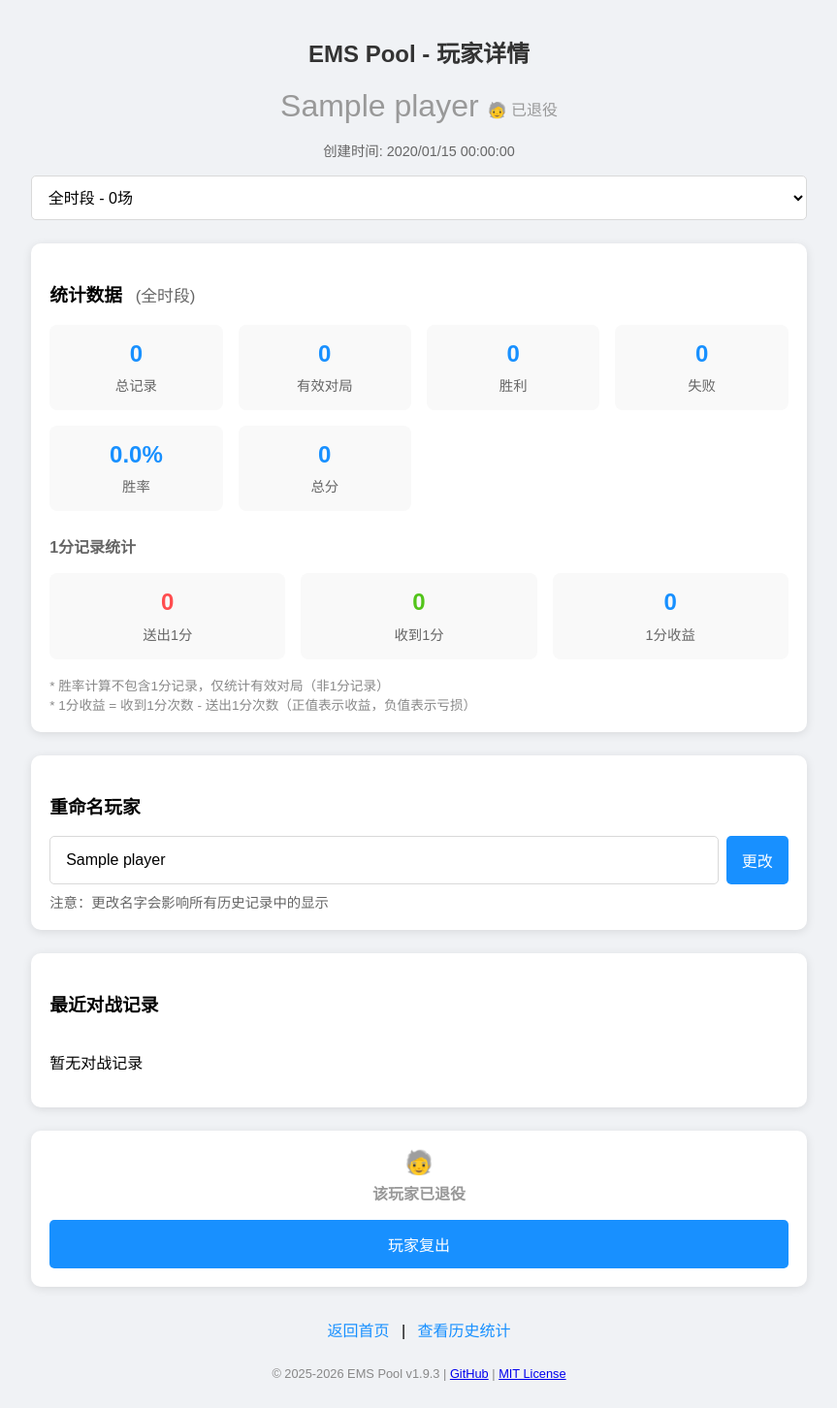
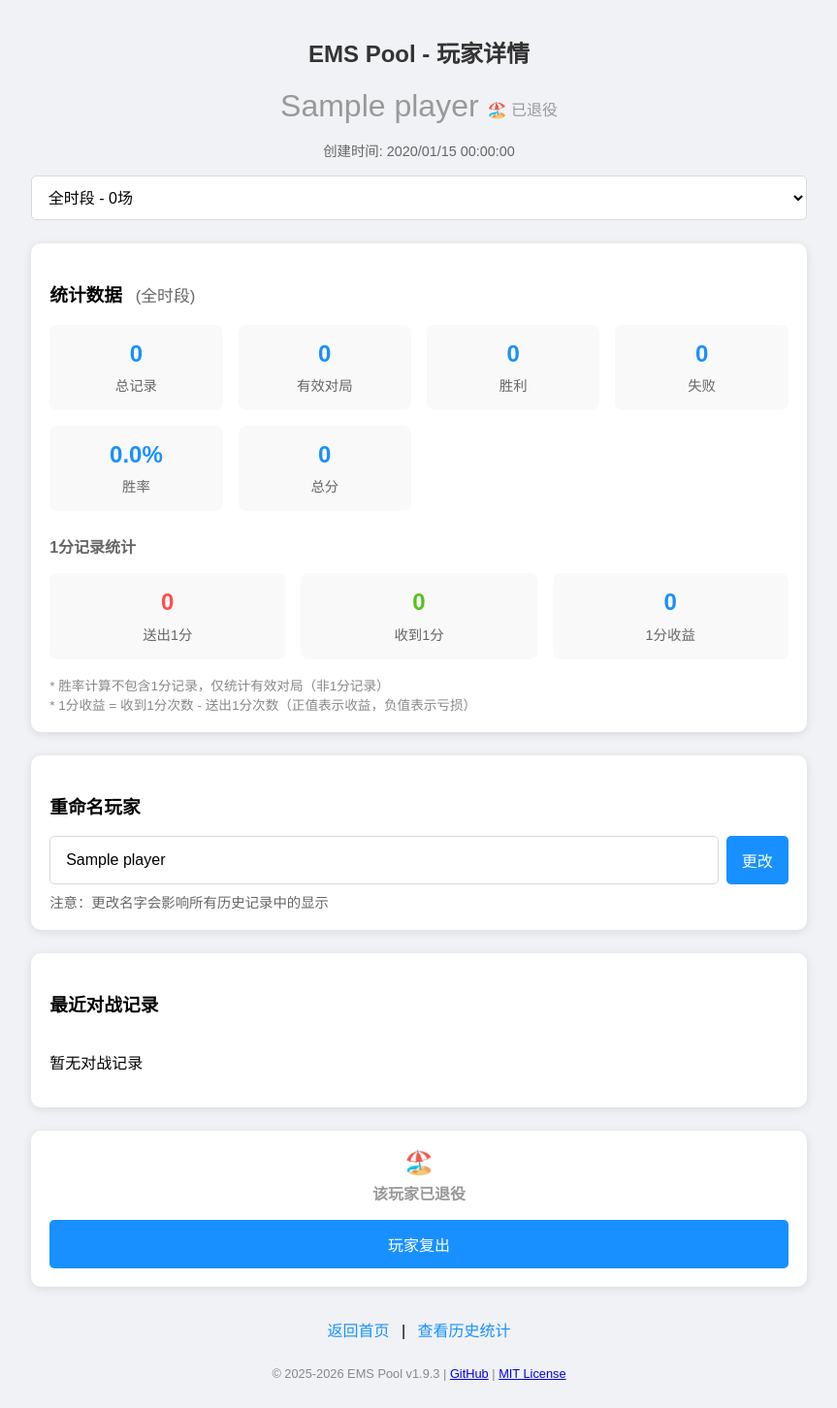
Before and after one commit to xiaoyuin/EMSPoolGamble, a Flask app: page /player/1 in a window 1280 px wide. Shown: the whole page at 97% size, without its empty margins (208-1071 px from the left). Run offline with Flask 3, Linux system fonts and the light colour scheme; tables that the repository leaves empty hold one stand-in row (values such as "Sample post"); data that the repository does not hold is empty.

Commit message:
Revert retirement emoji back to 🏖️
Co-Authored-By: Claude Opus 4 <noreply@anthropic.com>

```diff
--- a/templates/player_detail.html
+++ b/templates/player_detail.html
@@ -253,7 +253,7 @@
 <body>
     <div class="header">
         <h2>EMS Pool - 玩家详情</h2>
-        <div class="player-name{% if is_retired %} retired{% elif special_wins.has_big_gold %} has-big-gold{% elif special_wins.has_small_gold %} has-small-gold{% endif %}">{{ player.name }}{% if is_retired %} <span style="font-size: 0.5em; vertical-align: middle;">🧓 已退役</span>{% endif %}</div>
+        <div class="player-name{% if is_retired %} retired{% elif special_wins.has_big_gold %} has-big-gold{% elif special_wins.has_small_gold %} has-small-gold{% endif %}">{{ player.name }}{% if is_retired %} <span style="font-size: 0.5em; vertical-align: middle;">🏖️ 已退役</span>{% endif %}</div>
         <div class="player-info">
             创建时间: <span data-utc-time="{{ player.created_at }}">{{ player.created_at }}</span>
             {% if player.updated_at != player.created_at %}
@@ -525,7 +525,7 @@
     <div class="card">
         {% if is_retired %}
         <div style="text-align: center; color: #999; margin-bottom: 1em;">
-            <span style="font-size: 1.5em;">🧓</span>
+            <span style="font-size: 1.5em;">🏖️</span>
             <div style="font-weight: bold; margin-top: 0.3em;">该玩家已退役</div>
         </div>
         <form action="/player/{{ player_id }}/comeback" method="post" onsubmit="return confirm('确定要让该玩家复出吗？')">
```
